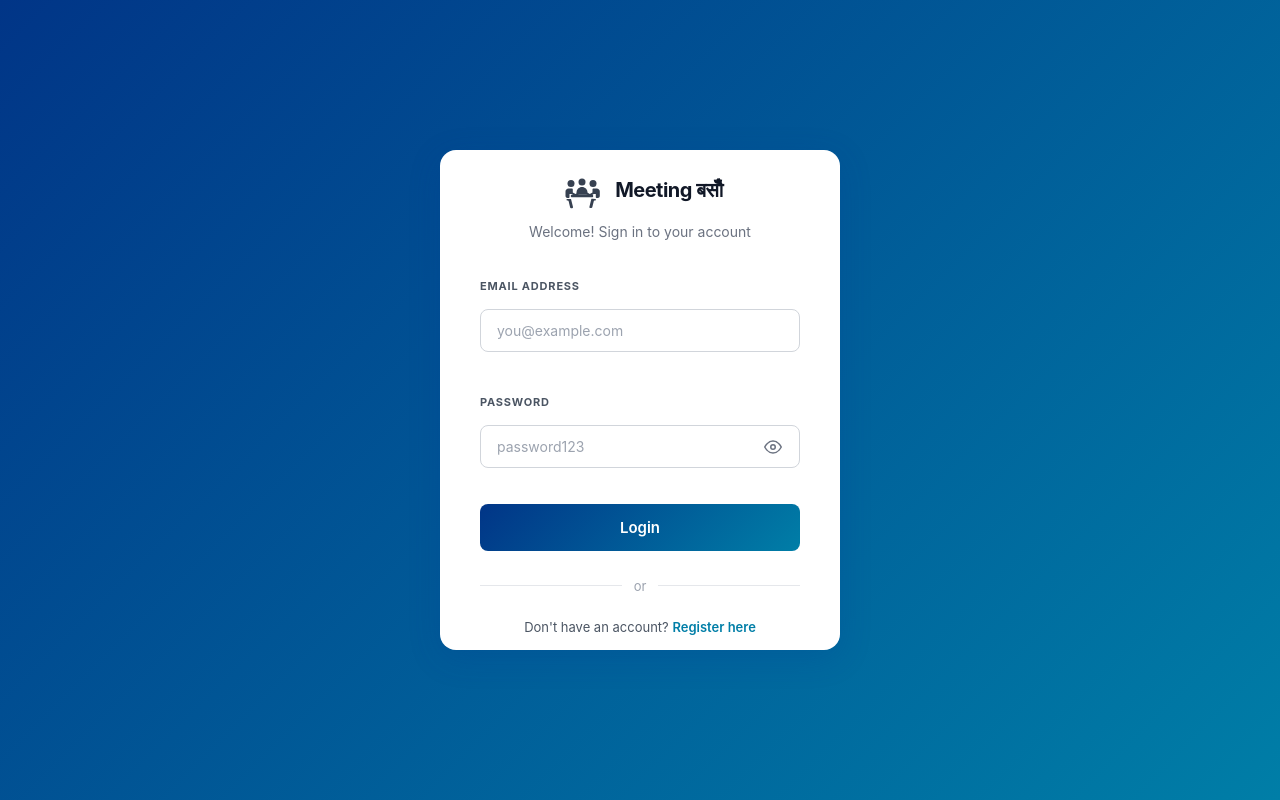
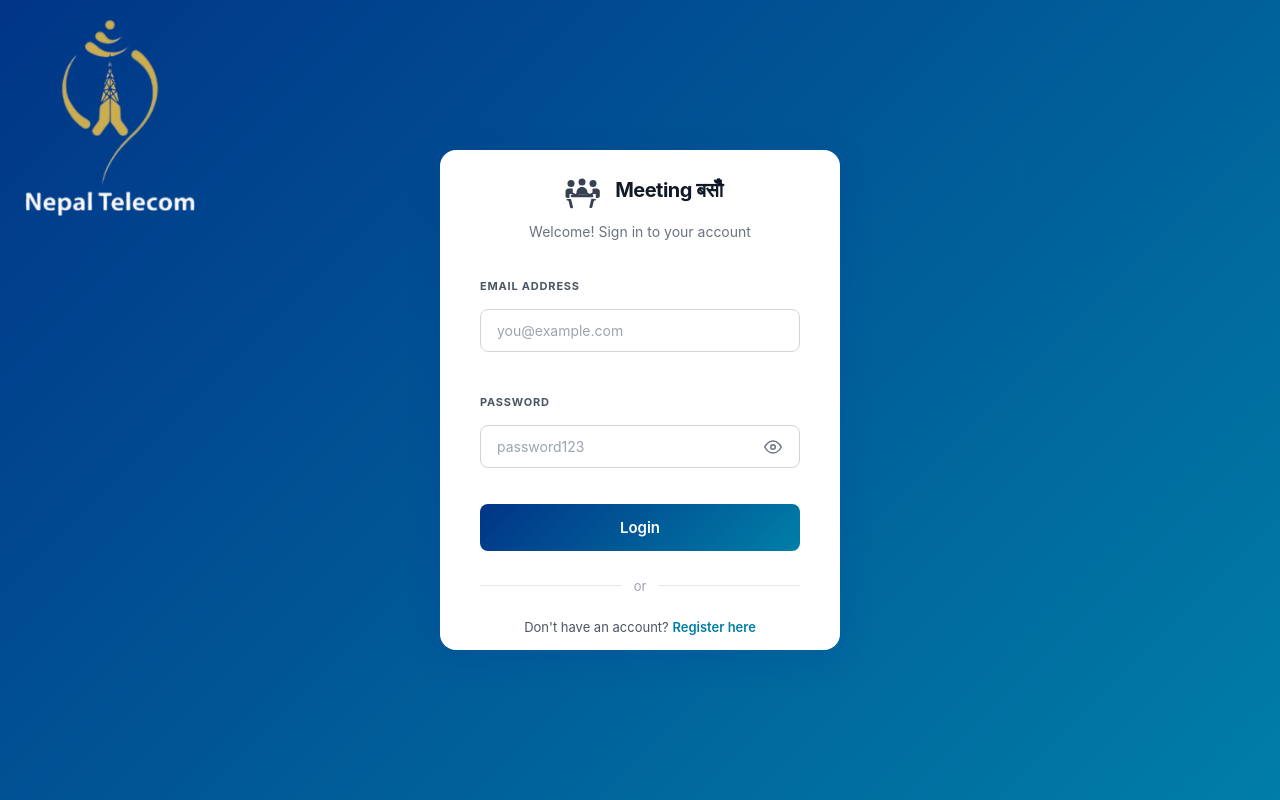
Before and after one commit to Nitul7/Meeting-Basum, a React (Vite) app: page /login in a window 1280 px wide. Built offline with nearby package versions, Linux system fonts and the light colour scheme.

Commit message:
added ntc logo

```diff
--- a/src/pages/Login.jsx
+++ b/src/pages/Login.jsx
@@ -11,6 +11,7 @@
   };
   return (
     <div className="login-container">
+      <img class="logoo" src="ntclogoo.png"></img>
       <div className="login-card">
 
         <div className="brand-header">
--- a/src/pages/Register.jsx
+++ b/src/pages/Register.jsx
@@ -7,6 +7,7 @@
   const navigate = useNavigate();
   return (
     <div className="register-page">
+      <img class="reglogoo" src="/ntclogoo.png"></img>
       <div className="register-card">
         {/* Branding Section copied from Login page */}
         <div className="logo-section">
--- a/src/styles/Login.css
+++ b/src/styles/Login.css
@@ -16,6 +16,16 @@
   align-items: center;
   justify-content: center;
   /* padding: 0px; */
+}
+
+.logoo {
+  position: absolute;
+  top: 20px;
+  left: 10px;
+  width: 200px;
+  height: 200px;
+  object-fit: cover;
+  z-index: -1;
 }
 
 .login-card {
--- a/src/styles/Register.css
+++ b/src/styles/Register.css
@@ -6,6 +6,15 @@
   justify-content: center;
   align-items: center;
   font-family: 'Inter', -apple-system, sans-serif;
+}
+
+.reglogoo {
+  position: absolute;
+  top: 20px;
+  left: 10px;
+  width: 200px;
+  height: 200px;
+  object-fit: cover;
 }
 
 .register-card {
```
Also changed, not shown: public/ntclogoo.png (added), 1 other file (tests, documents, lock files or other folders).
